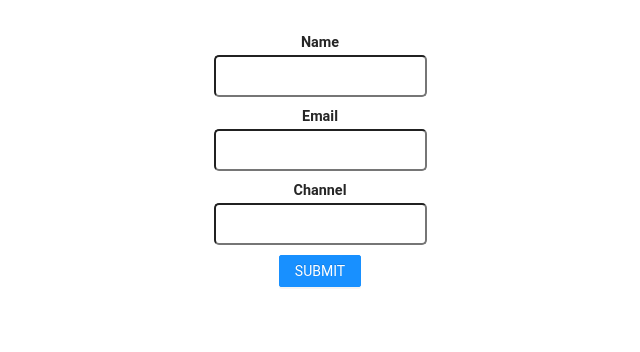
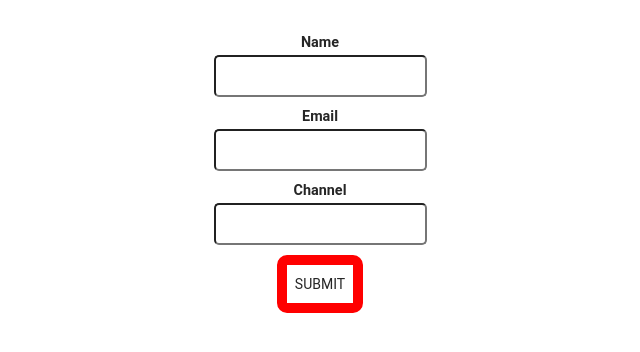
Before and after one commit to Maxinth/formik-ish, a React (Create React App) app: page / in a window 1280 px wide. Shown: the top 352 px of the page, without its empty margins (320-960 px from the left). Built offline with nearby package versions, Linux system fonts and the light colour scheme.

Commit message:
added styled-components

```diff
--- a/package.json
+++ b/package.json
@@ -11,6 +11,7 @@
     "react": "^17.0.2",
     "react-dom": "^17.0.2",
     "react-scripts": "5.0.0",
+    "styled-components": "^5.3.3",
     "web-vitals": "^2.1.4",
     "yup": "^0.32.11"
   },
--- a/src/App.css
+++ b/src/App.css
@@ -1,3 +1,5 @@
+@import "~antd/dist/antd.css";
+
 * {
   margin: 0;
   padding: 0;
--- a/src/App.js
+++ b/src/App.js
@@ -1,7 +1,7 @@
 import "./App.css";
 import CustomField from "./components/CustomField";
 import { useFormik } from "formik";
-import { Button } from "antd";
+import { Button } from "./components/Button";
 
 function App() {
   const formik = useFormik({
--- /dev/null
+++ b/src/components/Button/index.js
@@ -0,0 +1,10 @@
+// import { Button as AntButton } from "antd";
+
+import styled from "styled-components";
+
+const Button = styled.button`
+  border: 10px solid red;
+  border-radius: 10px;
+`;
+
+export { Button };
--- a/src/index.js
+++ b/src/index.js
@@ -1,7 +1,6 @@
 import React from "react";
 import ReactDOM from "react-dom";
 import App from "./App";
-import "antd/dist/antd.css";
 
 ReactDOM.render(
   <React.StrictMode>
```
Also changed, not shown: 1 other file (tests, documents, lock files or other folders).
